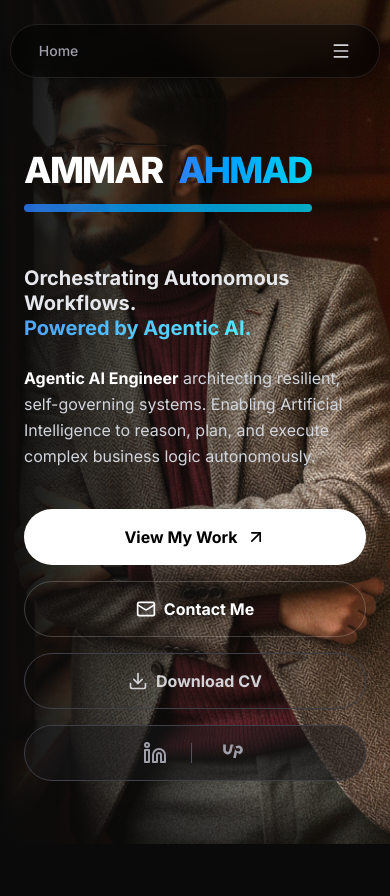
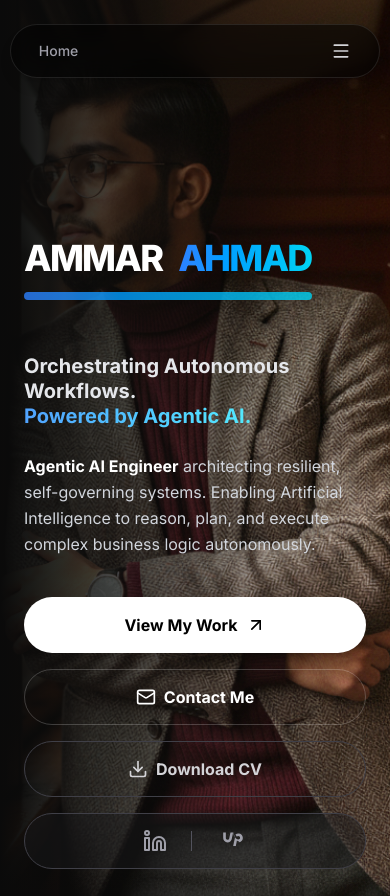
Before and after one commit to ammar-06/beast-portfolio, a Next.js app: page / in a window 390 px wide. Shown: the top 896 px of the page. Built offline with nearby package versions, Linux system fonts and the light colour scheme.

Commit message:
Lower text on mobile

```diff
--- a/app/components/blocks/Hero.tsx
+++ b/app/components/blocks/Hero.tsx
@@ -63,7 +63,6 @@ const Hero = () => {
 
       {/* --- BACKGROUND IMAGE --- */}
       <motion.div
-        // 1. CHANGED HERE: Added '-top-24' (Moves up) and 'h-[120%]' (Fixes bottom gap)
         className="absolute -top-24 right-0 w-full lg:w-[60%] h-[120%] z-0 pointer-events-none"
         initial={{ opacity: 0, x: 50 }}
         whileInView={{ opacity: 1, x: 0 }}
@@ -72,15 +71,18 @@ const Hero = () => {
         <img
           src="/hero-founder.png"
           alt="Ammar Ahmad"
-          // 2. Kept your brightness-175 and opacity-100
-          className="w-full h-full object-cover object-top opacity-100 brightness-175"
+          className="w-full h-full object-cover object-top opacity-100 brightness-140"
         />
         <div className="absolute inset-0 z-10" style={{ background: `linear-gradient(90deg, ${bgTheme} 0%, ${bgTheme}AA 40%, transparent 100%)` }}></div>
         <div className="absolute bottom-0 w-full h-32 z-10" style={{ background: `linear-gradient(to top, ${bgTheme} 0%, transparent 100%)` }}></div>
       </motion.div>
 
       {/* --- TEXT CONTENT --- */}
-      <div className="relative z-20 w-full h-full flex flex-col justify-start pt-32 md:pt-32 lg:pt-40 pl-6 md:pl-16 lg:pl-20 pr-6">
+      {/* FIX IS BELOW:
+         - changed 'pt-32' to 'pt-72' (This pushes text down on Mobile)
+         - kept 'md:pt-32' (This puts it back up on Laptop/PC)
+      */}
+      <div className="relative z-20 w-full h-full flex flex-col justify-start pt-60 md:pt-32 lg:pt-40 pl-6 md:pl-16 lg:pl-20 pr-6">
 
         <div className="max-w-4xl">
 
```
